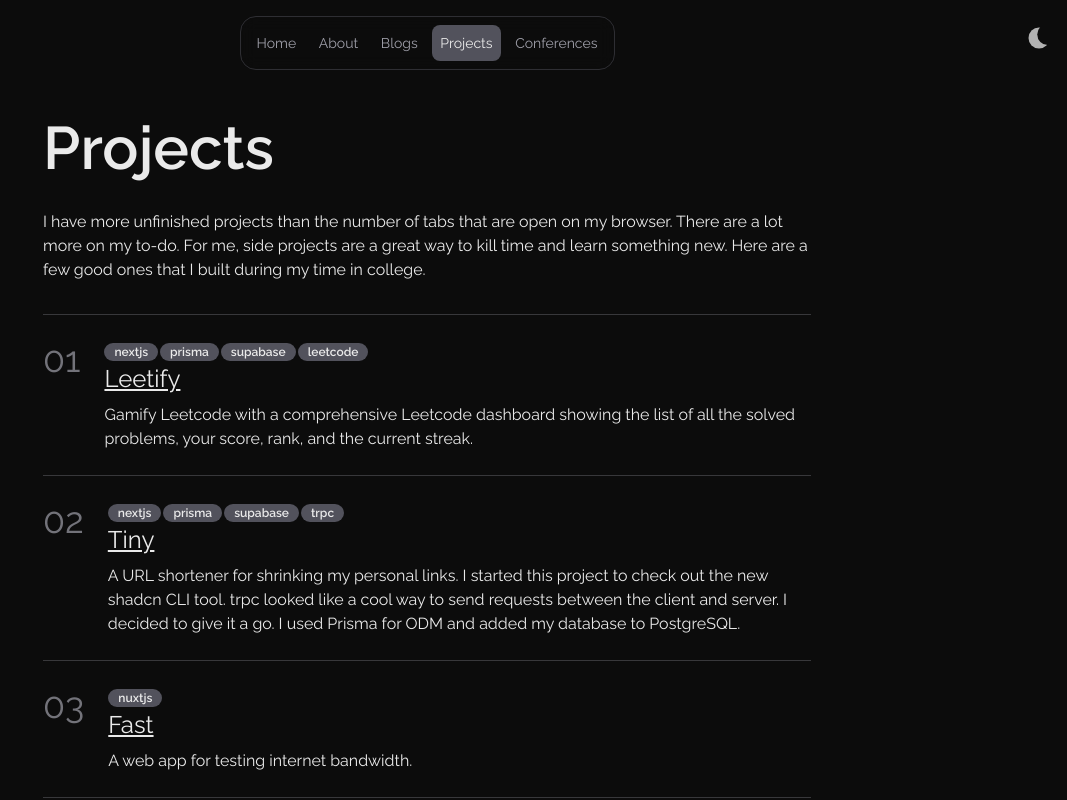
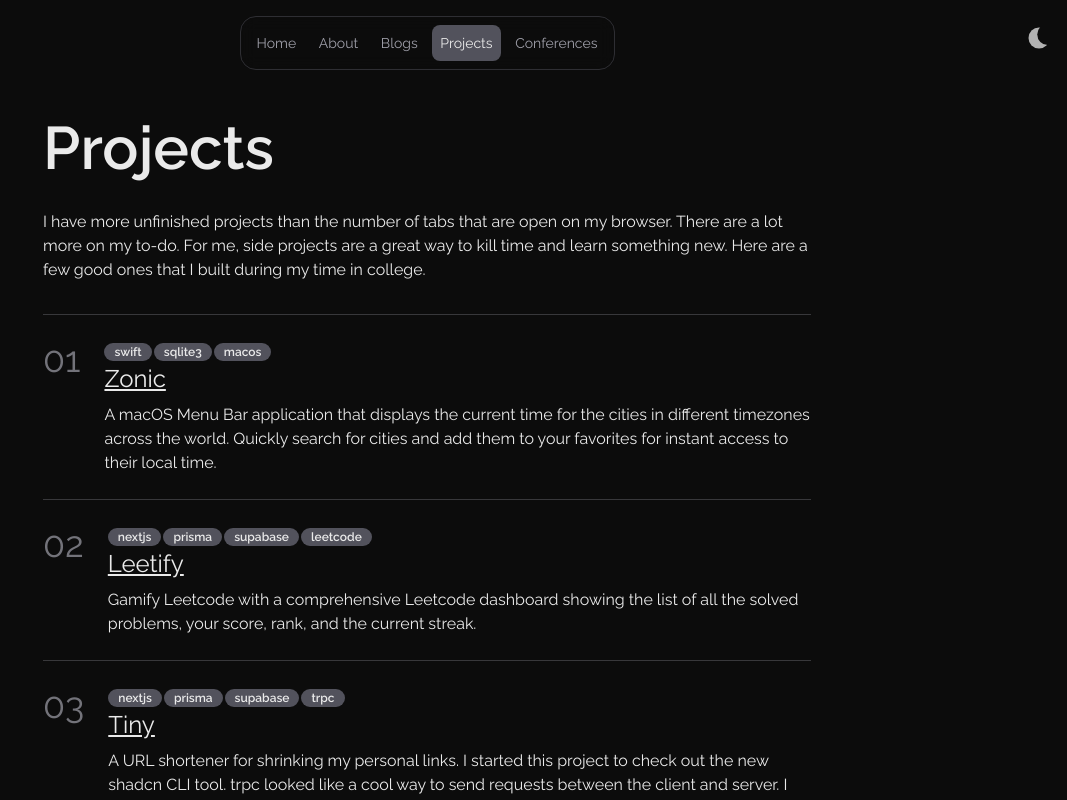
Before and after one commit to AbhayVAshokan/abhay.app, a Next.js app: page /projects in a window 1280 px wide. Shown: the top 800 px of the page, without its empty margins (213-1280 px from the left). Built offline with nearby package versions, Linux system fonts and the light colour scheme.

Commit message:
Added Zonic to projects

```diff
--- a/app/projects/page.tsx
+++ b/app/projects/page.tsx
@@ -3,6 +3,14 @@ import Header from "@/app/components/header";
 import { Metadata } from "next";
 
 const PROJECTS = [
+  {
+    title: "Zonic",
+    prefix: ["swift", "sqlite3", "macos"],
+    link: "http://localhost:3001/about",
+    target: "_blank",
+    summary:
+      "A macOS Menu Bar application that displays the current time for the cities in different timezones across the world. Quickly search for cities and add them to your favorites for instant access to their local time.",
+  },
   {
     title: "Leetify",
     prefix: ["nextjs", "prisma", "supabase", "leetcode"],
```
